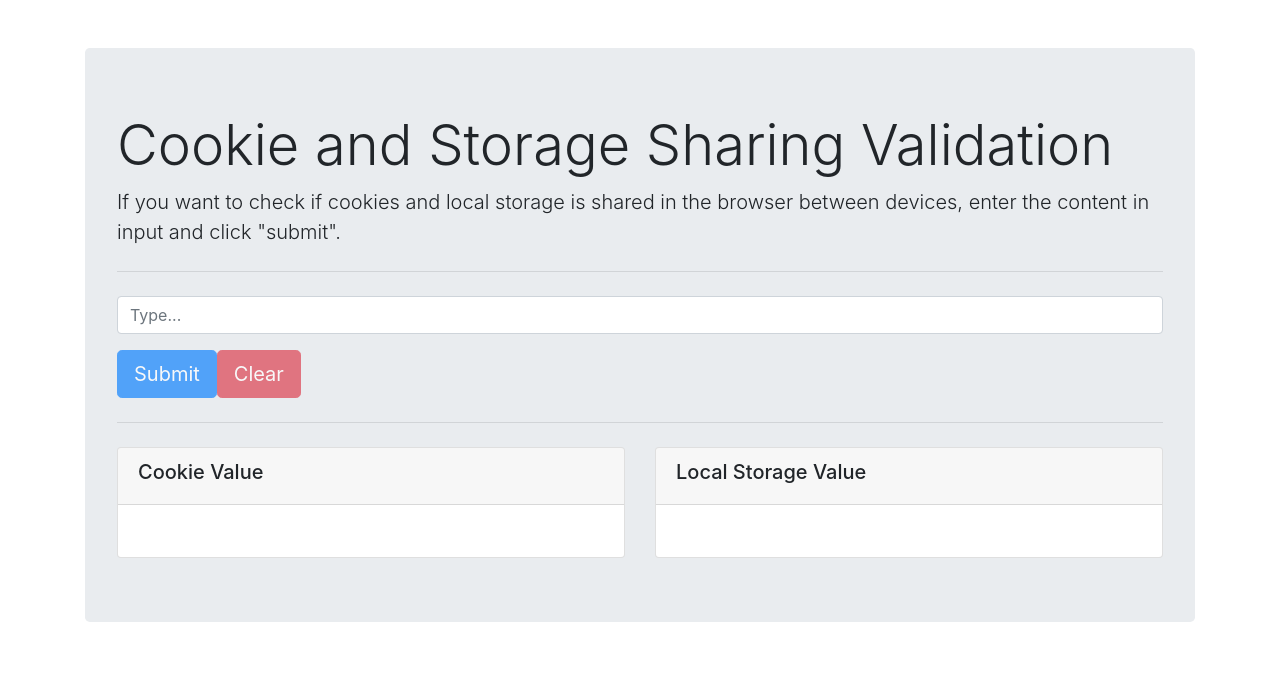
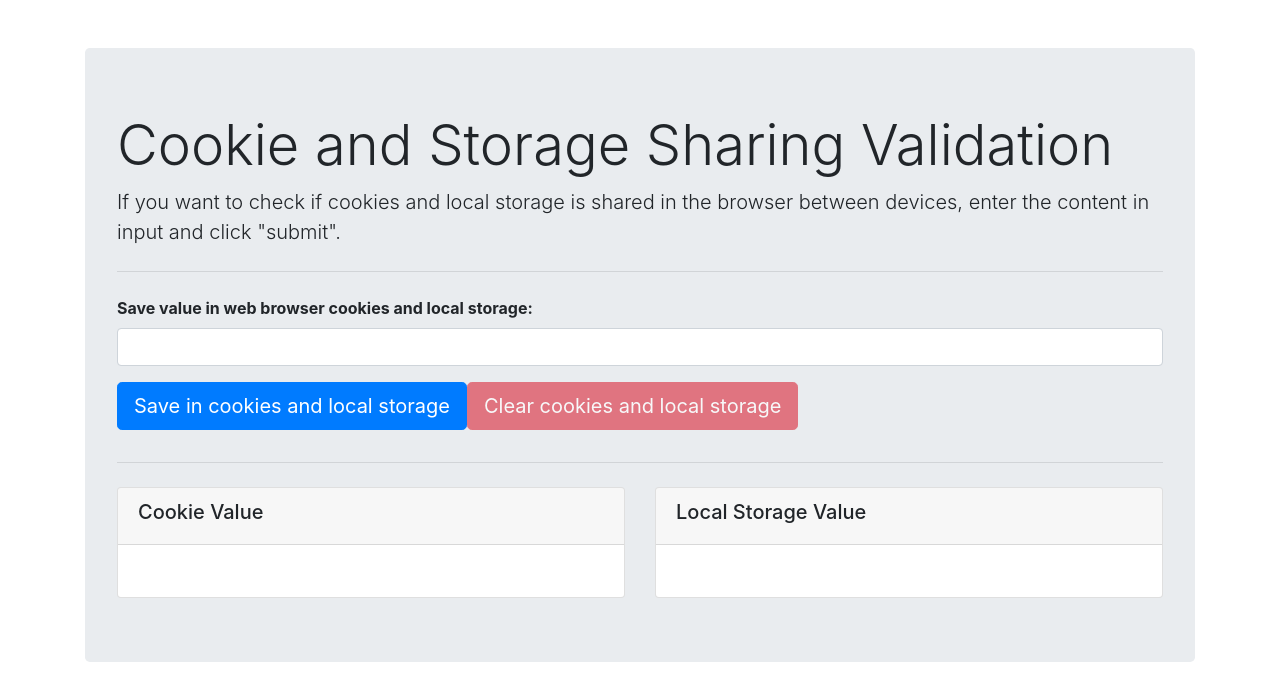
Before and after one commit to wkra/cookie-storage-sharing-validation, a Nuxt app: page / in a window 1280 px wide. Shown: the top 700 px of the page. Built offline with nearby package versions, Linux system fonts and the light colour scheme.

Commit message:
button name change

```diff
--- a/components/AppForm.vue
+++ b/components/AppForm.vue
@@ -1,30 +1,33 @@
 <template>
   <div>
-    <div class="input-group mb-3">
+    <div class="form-group">
+      <label for="save-input">
+        <strong>Save value in web browser cookies and local storage:</strong>
+      </label>
       <input
+        id="save-input"
         type="text"
         class="form-control"
-        placeholder="Type..."
-        aria-label="Type..."
+        placeholder=""
+        aria-label=""
         aria-describedby="basic-addon1"
         v-model="inputValue"
       />
     </div>
     <button
       type="button"
-      class="btn btn-primary btn-lg"
+      class="btn btn-primary btn-lg mb-2"
       @click="initSubmit"
-      :disabled="submitBtnDisabled"
     >
-      Submit
+      Save in cookies and local storage
     </button>
     <button
       type="button"
-      class="btn btn-danger btn-lg"
+      class="btn btn-danger btn-lg mb-2"
       @click="clearData"
       :disabled="clearBtnDisabled"
     >
-      Clear
+      Clear cookies and local storage
     </button>
     <hr class="my-4" />
   </div>
@@ -50,26 +53,24 @@ export default {
     }
   },
   computed: {
-    submitBtnDisabled() {
-      return this.inputValue === "";
-    },
     clearBtnDisabled() {
       return this.localStorageVal === "" && this.cookieVal === "";
     }
   },
   methods: {
     initSubmit() {
-      this.setCookie(this.inputValue);
-      this.setLocalStorage(this.inputValue);
-      this.$emit("fetch-data");
-      this.clearInput();
+      if (this.inputValue !== "") {
+        this.setCookie(this.inputValue);
+        this.setLocalStorage(this.inputValue);
+        this.$emit("fetch-data");
+        this.clearInput();
+      }
     },
     clearData() {
       console.log("clearData");
       this.deleteCookie();
       this.removeLocalStorage();
       this.$emit("fetch-data");
-      this.clearInput();
     },
     setCookie(val) {
       const cookieDate = new Date();
--- a/package.json
+++ b/package.json
@@ -15,7 +15,6 @@
   },
   "dependencies": {
     "nuxt": "^2.0.0",
-    "bootstrap": "^4.1.3",
     "@nuxtjs/pwa": "^3.0.0-0"
   },
   "devDependencies": {
```
